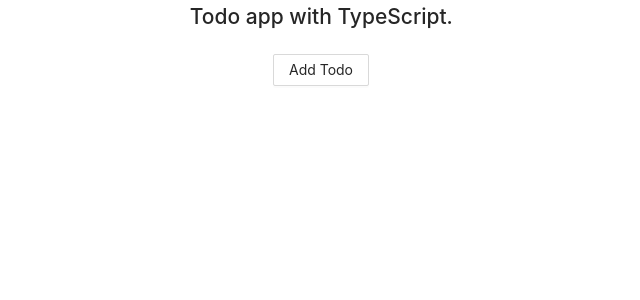
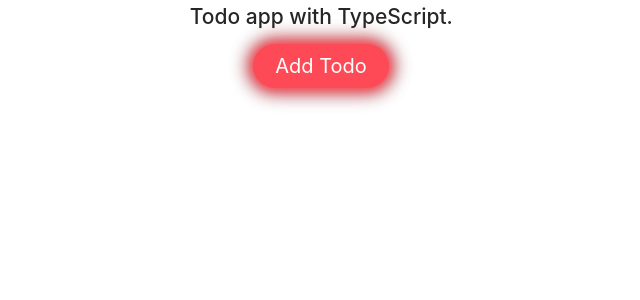
Before and after one commit to muhammadsalmanmughal/Todo-with-TypeScript, a React (Create React App) app: page / in a window 1280 px wide. Shown: the top 300 px of the page, without its empty margins (319-959 px from the left). Built offline with nearby package versions, Linux system fonts and the light colour scheme.

Commit message:
fix: change open modal button css

```diff
--- a/src/App.css
+++ b/src/App.css
@@ -1,3 +1,28 @@
+/* body {
+  background: rgb(89, 72, 240);
+  background: linear-gradient(354deg, rgba(89, 72, 240, 1) 35%, rgba(170, 95, 154, 1) 100%);
+} */
+
 .App {
   text-align: center;
 }
+
+.headingOne{
+  /* color:#ffffff; */
+}
+
+.btn--openModal {
+  background: #fd4a56;
+  border: none;
+  color: #ffffff;
+  border-radius: 50px;
+  padding: 22px;
+  /* width: 100%; */
+  line-height: 0px;
+  font-size: 20px;
+  box-shadow: 0px 0px 11px 1px rgb(253 74 86), 0px 0px 17px 6px rgb(0 0 0 / 3%), 0px 0px 15px 12px rgb(0 0 0 / 14%), 0px 0px 18px 3px rgb(253 74 86);
+}
+.btn--openModal:hover{
+  background: #fd4a56;
+  color: #ffffff;
+}
--- a/src/components/Modal.tsx
+++ b/src/components/Modals/Modal.tsx
@@ -1,6 +1,6 @@
 import React, { FC, useState } from "react";
-import { CustomeModalProps, Todos, SetTodos } from "../Interfaces";
-import { InputField, TextAreaField } from "../components";
+import { CustomeModalProps, Todos, SetTodos } from "../../Interfaces";
+import { InputField, TextAreaField } from "..";
 
 import { Modal, ModalProps, Row, Col } from "antd";
 
@@ -10,8 +10,8 @@ const PopModal: FC<ModalProps & CustomeModalProps> = ({
   title,
   getTodos,
 }) => {
-  const [todo, setTodo] = useState<string>("");
-  const [description, setDescription] = useState<string>("");
+  // const [todo, setTodo] = useState<string>("");
+  // const [description, setDescription] = useState<string>("");
   const [allTodos, setAllTodos] = useState<SetTodos>({
     todo: "",
     description: "",
--- a/src/components/index.ts
+++ b/src/components/index.ts
@@ -1,5 +1,5 @@
 import { InputField, TextAreaField } from "./InputFiled";
 import BasicButton from "./Button";
-import PopModal from "./Modal";
+import PopModal from "./Modals/Modal";
 
 export { InputField, BasicButton, PopModal, TextAreaField };
--- a/src/container/index.tsx
+++ b/src/container/index.tsx
@@ -29,9 +29,9 @@ const TodoApp: FC = () => {
     setIsModalOpen(true)
   }
   return (
-    <Row gutter={[10, 10]} className="App">
+    <Row  className="App">
       <Col span={24}>
-        <h2>Todo app with TypeScript.</h2>
+        <h2 className="headingOne">Todo app with TypeScript.</h2>
       </Col>
       {/* <Col span={24}>
         <InputField
@@ -41,7 +41,7 @@ const TodoApp: FC = () => {
         />
       </Col> */}
       <Col span={24}>
-        <BasicButton onClick={onOpenModal} text="Add Todo" />
+        <BasicButton className="btn--openModal" onClick={onOpenModal} text="Add Todo" />
       </Col>
       <Col span={24}>
         {allTodos?.map((item) => {
```
